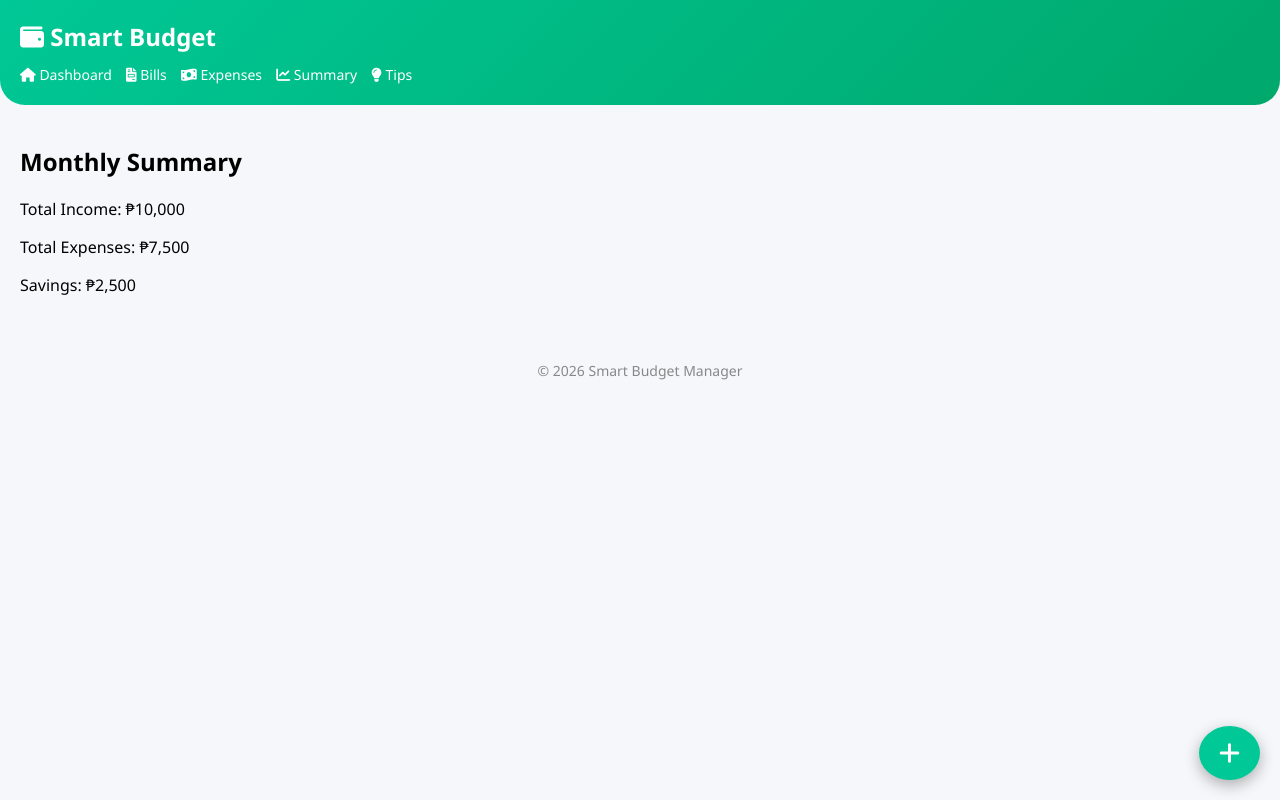
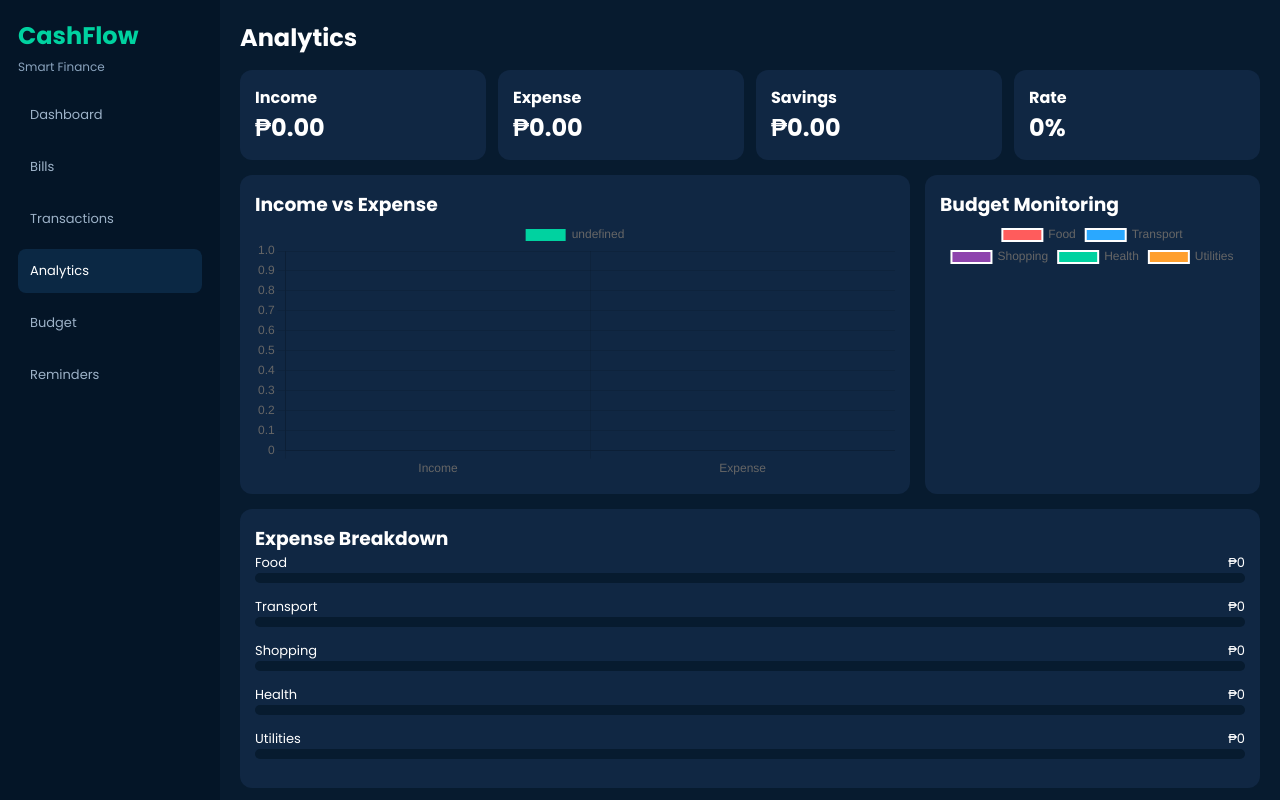
Before and after one commit to ryuuji0706/SOFTWARE-DESIGN-PROJECT, a Django app: page /summary/ in a window 1280 px wide. Run offline with Django 5.2, Linux system fonts and the light colour scheme; data that the repository does not hold is empty.

Commit message:
Working analytics, budget
issues on analytics lumiit yung sidebar

```diff
--- a/analytics/views.py
+++ b/analytics/views.py
@@ -1,6 +1,5 @@
 from django.shortcuts import render
-from django.db.models import Sum
-from django.shortcuts import render
+from django.db.models import Sum, Q
 from transactions.models import Transaction, Bill
 
 def dashboard(request):
@@ -30,10 +29,43 @@ def dashboard(request):
 
     return render(request, 'analytics/dashboard.html', context)
 
+def summary_view(request):
+    # 1. Totals
+    income = Transaction.objects.filter(type='INCOME').aggregate(total=Sum('amount'))['total'] or 0
+    expense = Transaction.objects.filter(type='EXPENSE').aggregate(total=Sum('amount'))['total'] or 0
+
+    savings = income - expense
+    rate = round((savings / income) * 100, 1) if income > 0 else 0
+
+    # 2. Categorization (Replicating your JS keyword logic using Django Q objects)
+    food = Transaction.objects.filter(type='EXPENSE').filter(Q(description__icontains='food') | Q(description__icontains='meal')).aggregate(total=Sum('amount'))['total'] or 0
+    transport = Transaction.objects.filter(type='EXPENSE').filter(Q(description__icontains='transport') | Q(description__icontains='gas')).aggregate(total=Sum('amount'))['total'] or 0
+    health = Transaction.objects.filter(type='EXPENSE').filter(description__icontains='health').aggregate(total=Sum('amount'))['total'] or 0
+    utilities = Transaction.objects.filter(type='EXPENSE').filter(Q(description__icontains='electric') | Q(description__icontains='water') | Q(description__icontains='internet') | Q(description__icontains='utility')).aggregate(total=Sum('amount'))['total'] or 0
+
+    # In your JS, anything else falls back to 'Shopping'
+    shopping = expense - (food + transport + health + utilities)
+    if shopping < 0:
+        shopping = 0
+
+    # 3. Find max for the progress bars
+    max_cat = max([food, transport, shopping, health, utilities, 1])
+
+    context = {
+        'income': income,
+        'expense': expense,
+        'savings': savings,
+        'rate': rate,
+        'food': food,
+        'transport': transport,
+        'shopping': shopping,
+        'health': health,
+        'utilities': utilities,
+        'max_cat': max_cat
+    }
+    return render(request, 'analytics/analytics.html', context)
+
 # --- PLACEHOLDER VIEWS ---
-
-def summary_view(request):
-    return render(request, 'analytics/summary.html')
 
 def suggestions_view(request):
     return render(request, 'analytics/suggestion.html')
--- a/cashflow/urls.py
+++ b/cashflow/urls.py
@@ -37,6 +37,10 @@ urlpatterns = [
     path('transactions/', transactions_views.transaction_list, name='transaction_list'),
     path('transactions/add/', transactions_views.add_transaction, name='add_transaction'),
 
+    # Budgets (Spending Limits)
+    path('budget/', transactions_views.budget_view, name='budget'),
+    path('budget/set/', transactions_views.set_budget, name='set_budget'),
+
     # Notifications (Alerts & Reminders)
     path('alerts/', notifications_views.view_alerts, name='alerts'),
 
--- /dev/null
+++ b/templates/analytics/analytics.html
@@ -0,0 +1,153 @@
+{% load static %}
+<!DOCTYPE html>
+<html lang="en">
+<head>
+<meta charset="UTF-8">
+<meta name="viewport" content="width=device-width, initial-scale=1.0"/>
+<title>CashFlow Analytics</title>
+
+<script src="https://cdn.jsdelivr.net/npm/chart.js"></script>
+
+<link rel="preconnect" href="https://fonts.googleapis.com">
+<link href="https://fonts.googleapis.com/css2?family=Poppins:wght@300;400;500;600;700&display=swap" rel="stylesheet">
+
+<style>
+*{ margin:0; padding:0; box-sizing:border-box; font-family:'Poppins', sans-serif; }
+body{ background:#071b2f; height:100vh; overflow:hidden; }
+.container{ display:flex; height:100vh; }
+.sidebar{ width:220px; background:#041527; color:white; padding:18px; }
+.logo h2{color:#00d2a0;}
+.logo span{font-size:12px;color:#8aa3bd;}
+.menu{ list-style:none; margin-top:15px; }
+.menu li{ padding:12px; margin-bottom:8px; border-radius:8px; cursor:pointer; color:#9db2c8; font-size:13px; }
+.menu li:hover, .menu .active{ background:#0b2844; color:white; }
+.main{ flex:1; padding:20px; overflow-y:auto; color:white; }
+.topbar{ display:flex; justify-content:space-between; margin-bottom:15px; }
+.cards{ display:grid; grid-template-columns:repeat(4,1fr); gap:12px; margin-bottom:15px; }
+.card{ background:#102743; padding:15px; border-radius:12px; }
+.grid{ display:grid; grid-template-columns:2fr 1fr; gap:15px; }
+.panel{ background:#102743; padding:15px; border-radius:12px; }
+.category-item{ margin-bottom:14px; }
+.category-label{ display:flex; justify-content:space-between; font-size:13px; }
+.progress{ height:10px; background:#071b2f; border-radius:20px; overflow:hidden; }
+.progress-bar{ height:100%; border-radius:20px; }
+.food{background:#ff5c5c;}
+.transport{background:#2aa8ff;}
+.shopping{background:#8e44ad;}
+.health{background:#00d2a0;}
+.utilities{background:#ff9f2d;}
+canvas{ max-height:260px; }
+</style>
+</head>
+
+<body>
+
+<div class="container">
+
+<div class="sidebar">
+  <div>
+    <div class="logo">
+      <h2>CashFlow</h2>
+      <span>Smart Finance</span>
+    </div>
+
+    <ul class="menu">
+      <li onclick="location.href='{% url 'dashboard' %}'">Dashboard</li>
+      <li onclick="location.href='{% url 'bills' %}'">Bills</li>
+      <li onclick="location.href='{% url 'transaction_list' %}'">Transactions</li>
+      <li class="active">Analytics</li>
+      <li onclick="location.href='{% url 'budget' %}'">Budget</li>
+      <li onclick="location.href='#'">Reminders</li>
+    </ul>
+  </div>
+</div>
+
+<div class="main">
+
+<div class="topbar">
+  <h2>Analytics</h2>
+</div>
+
+<div class="cards">
+  <div class="card"><h4>Income</h4><h2 id="income">₱{{ income|floatformat:2 }}</h2></div>
+  <div class="card"><h4>Expense</h4><h2 id="expense">₱{{ expense|floatformat:2 }}</h2></div>
+  <div class="card"><h4>Savings</h4><h2 id="savings">₱{{ savings|floatformat:2 }}</h2></div>
+  <div class="card"><h4>Rate</h4><h2 id="rate">{{ rate }}%</h2></div>
+</div>
+
+<div class="grid">
+  <div class="panel">
+    <h3>Income vs Expense</h3>
+    <canvas id="barChart"></canvas>
+  </div>
+
+  <div class="panel">
+    <h3>Budget Monitoring</h3>
+    <canvas id="pieChart"></canvas>
+  </div>
+</div>
+
+<div class="panel" style="margin-top:15px;">
+  <h3>Expense Breakdown</h3>
+
+  <div id="categories">
+
+    <div class="category-item">
+      <div class="category-label"><span>Food</span><span>₱{{ food }}</span></div>
+      <div class="progress"><div class="progress-bar" style="width: {% widthratio food max_cat 100 %}%; background:#00d2a0"></div></div>
+    </div>
+
+    <div class="category-item">
+      <div class="category-label"><span>Transport</span><span>₱{{ transport }}</span></div>
+      <div class="progress"><div class="progress-bar" style="width: {% widthratio transport max_cat 100 %}%; background:#00d2a0"></div></div>
+    </div>
+
+    <div class="category-item">
+      <div class="category-label"><span>Shopping</span><span>₱{{ shopping }}</span></div>
+      <div class="progress"><div class="progress-bar" style="width: {% widthratio shopping max_cat 100 %}%; background:#00d2a0"></div></div>
+    </div>
+
+    <div class="category-item">
+      <div class="category-label"><span>Health</span><span>₱{{ health }}</span></div>
+      <div class="progress"><div class="progress-bar" style="width: {% widthratio health max_cat 100 %}%; background:#00d2a0"></div></div>
+    </div>
+
+    <div class="category-item">
+      <div class="category-label"><span>Utilities</span><span>₱{{ utilities }}</span></div>
+      <div class="progress"><div class="progress-bar" style="width: {% widthratio utilities max_cat 100 %}%; background:#00d2a0"></div></div>
+    </div>
+
+  </div>
+</div>
+
+</div>
+</div>
+
+<script>
+/* BAR CHART */
+let barChart = new Chart(document.getElementById("barChart"), {
+  type:"bar",
+  data:{
+    labels:["Income","Expense"],
+    datasets:[{
+      data:[{{ income }}, {{ expense }}],
+      backgroundColor:["#00d2a0","#ff5c5c"]
+    }]
+  }
+});
+
+/* PIE CHART */
+let pieChart = new Chart(document.getElementById("pieChart"), {
+  type:"pie",
+  data:{
+    labels:["Food","Transport","Shopping","Health","Utilities"],
+    datasets:[{
+      data:[{{ food }}, {{ transport }}, {{ shopping }}, {{ health }}, {{ utilities }}],
+      backgroundColor:["#ff5c5c","#2aa8ff","#8e44ad","#00d2a0","#ff9f2d"]
+    }]
+  }
+});
+</script>
+
+</body>
+</html>
--- a/templates/analytics/dashboard.html
+++ b/templates/analytics/dashboard.html
@@ -66,7 +66,7 @@ small{ color:#8aa3bd; }
       <li onclick="location.href='{% url 'expenses' %}'">Transactions</li>
       <li onclick="location.href='{% url 'summary' %}'">Analytics</li>
 
-      <li onclick="location.href='#'">Budget</li>
+      <li onclick="location.href='{% url 'budget' %}'">Budget</li>
       <li onclick="location.href='#'">Reminders</li>
     </ul>
   </div>
--- a/templates/analytics/summary.html
+++ /dev/null
@@ -1,11 +0,0 @@
-{% extends 'analytics/base.html' %}
-{% load static %}
-
-{% block content %}
-<h2>Monthly Summary</h2>
-
-<p>Total Income: ₱10,000</p>
-<p>Total Expenses: ₱7,500</p>
-<p>Savings: ₱2,500</p>
-
-{% endblock %}
--- a/templates/transactions/bills.html
+++ b/templates/transactions/bills.html
@@ -59,7 +59,7 @@ form { display: inline; } /* Ensures buttons sit next to each other */
       <li class="active">Bills</li>
       <li onclick="location.href='{% url 'transaction_list' %}'">Transactions</li>
       <li onclick="location.href='{% url 'summary' %}'">Analytics</li>
-      <li onclick="location.href='#'">Budget</li>
+      <li onclick="location.href='{% url 'budget' %}'">Budget</li>
       <li onclick="location.href='#'">Reminders</li>
     </ul>
   </div>
--- a/templates/transactions/transactions.html
+++ b/templates/transactions/transactions.html
@@ -45,7 +45,7 @@ button{ margin-top:15px; width:100%; padding:12px; border:none; border-radius:8p
       <li onclick="location.href='{% url 'bills' %}'">Bills</li>
       <li class="active">Transactions</li>
       <li onclick="location.href='{% url 'summary' %}'">Analytics</li>
-      <li onclick="location.href='#'">Budget</li>
+      <li onclick="location.href='{% url 'budget' %}'">Budget</li>
       <li onclick="location.href='#'">Reminders</li>
     </ul>
   </div>
--- a/transactions/admin.py
+++ b/transactions/admin.py
@@ -1,7 +1,8 @@
 from django.contrib import admin
-from .models import Category, Transaction, Bill
+from .models import Category, Transaction, Bill, Budget
 
 # Register your models here.
 admin.site.register(Category)
 admin.site.register(Transaction)
 admin.site.register(Bill)
+admin.site.register(Budget)
```
Also changed, not shown: templates/transactions/budget.html (added, +156 -0 lines), transactions/models.py (+9 -0 lines), transactions/views.py (+88 -3 lines), HTML NO BACKEND/analytics.html (renamed from cashflow/HTML NO BACKEND/analytics.html), HTML NO BACKEND/bills.html (renamed from cashflow/HTML NO BACKEND/bills.html), HTML NO BACKEND/budget.html (renamed from cashflow/HTML NO BACKEND/budget.html), HTML NO BACKEND/dashboard.html (renamed from cashflow/HTML NO BACKEND/dashboard.html), HTML NO BACKEND/login.html (renamed from cashflow/HTML NO BACKEND/login.html), HTML NO BACKEND/register.html (renamed from cashflow/HTML NO BACKEND/register.html), HTML NO BACKEND/reminders.html (renamed from cashflow/HTML NO BACKEND/reminders.html), HTML NO BACKEND/transactions.html (renamed from cashflow/HTML NO BACKEND/transactions.html), transactions/migrations/0004_budget.py (added).
